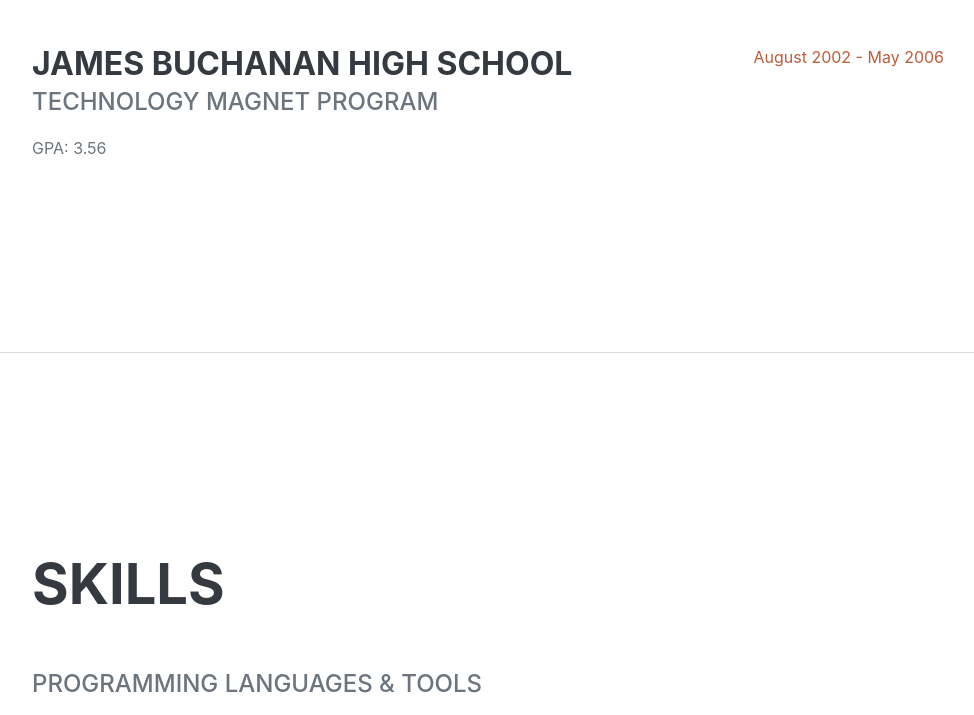
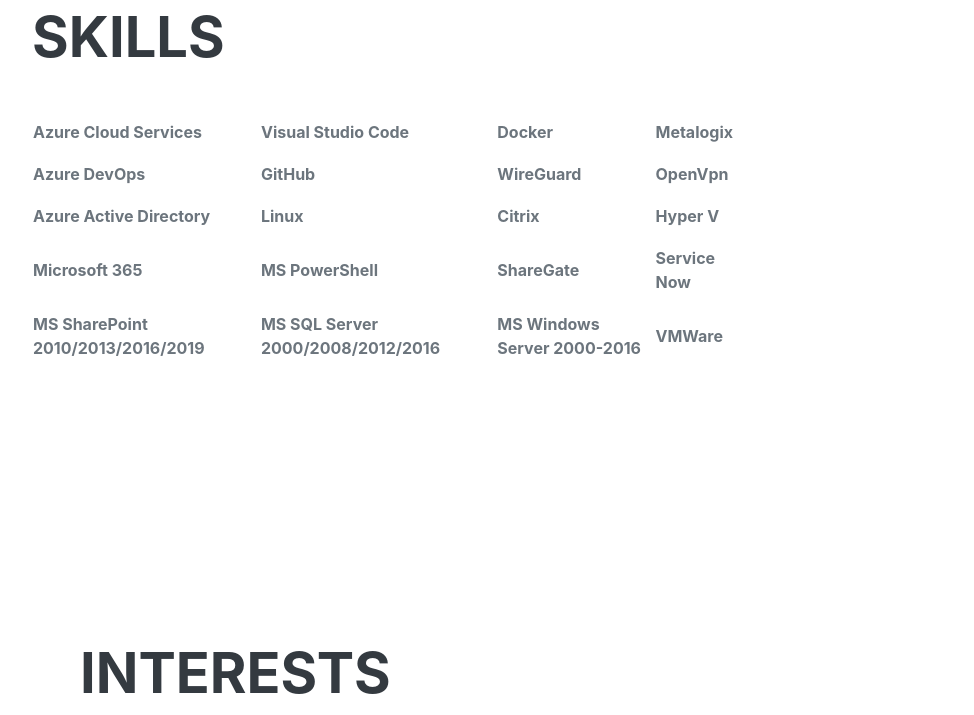
Before and after one commit to williambateau/williambateauWWW, a website: page dist/index.html in a window 1280 px wide. Shown: the part 2815-3530 px from the top of the page, without its empty margins (288-1262 px from the left). Drawn offline with nearby package versions, Linux system fonts and the light colour scheme; a web font is replaced by a local one.

Commit message:
Add Skills

```diff
--- a/dist/index.html
+++ b/dist/index.html
@@ -90,7 +90,7 @@
                         </div>
                         <div class="flex-shrink-0"><span class="text-primary">August 2015 - April 2021</span></div>
                     </div>
-                    <div class="d-flex flex-column flex-md-row justify-content-between mb-5">
+                    <!-- <div class="d-flex flex-column flex-md-row justify-content-between mb-5">
                         <div class="flex-grow-1">
                             <h3 class="mb-0">Junior Web Designer</h3>
                             <div class="subheading mb-3">Shout! Media Productions</div>
@@ -106,7 +106,7 @@
                         </div>
                         <div class="flex-shrink-0"><span class="text-primary">September 2008 - June 2010</span></div>
                     </div>
-                </div>
+                </div>-->
             </section>
             <hr class="m-0" />
             <!-- Education-->
@@ -137,7 +137,81 @@
             <section class="resume-section" id="skills">
                 <div class="resume-section-content">
                     <h2 class="mb-5">Skills</h2>
-                    <div class="subheading mb-3">Programming Languages & Tools</div>
+                    <table width="720" data-table="" data-tablelook="1184" aria-rowcount="5">
+                        <tbody>
+                        <tr aria-rowindex="1">
+                        <td data-celllook="4369">
+                        <p><strong>Azure Cloud Services&nbsp;</strong></p>
+                        </td>
+                        <td data-celllook="4369">
+                        <p><strong>Visual Studio Code  &nbsp;</strong></p>
+                        </td>
+                        <td data-celllook="4369">
+                        <p><strong>Docker  &nbsp;</strong></p>
+                        </td>
+                        <td data-celllook="4369">
+                        <p><strong>Metalogix  &nbsp;</strong></p>
+                        </td>
+                        </tr>
+                        <tr aria-rowindex="2">
+                        <td data-celllook="4369">
+                        <p><strong>Azure DevOps  &nbsp;</strong></p>
+                        </td>
+                        <td data-celllook="4369">
+                        <p><strong>GitHub  &nbsp;</strong></p>
+                        </td>
+                        <td data-celllook="4369">
+                        <p><strong>WireGuard &nbsp;</strong></p>
+                        </td>
+                        <td data-celllook="4369">
+                        <p><strong>OpenVpn &nbsp;</strong></p>
+                        </td>
+                        </tr>
+                        <tr aria-rowindex="3">
+                        <td data-celllook="4369">
+                        <p><strong>Azure Active Directory&nbsp;</strong></p>
+                        </td>
+                        <td data-celllook="4369">
+                        <p><strong>Linux  &nbsp;</strong></p>
+                        </td>
+                        <td data-celllook="4369">
+                        <p><strong>Citrix  &nbsp;</strong></p>
+                        </td>
+                        <td data-celllook="4369">
+                        <p><strong>Hyper V &nbsp;</strong></p>
+                        </td>
+                        </tr>
+                        <tr aria-rowindex="4">
+                        <td data-celllook="4369">
+                        <p><strong>Microsoft 365  &nbsp;</strong></p>
+                        </td>
+                        <td data-celllook="4369">
+                        <p><strong>MS PowerShell  &nbsp;</strong></p>
+                        </td>
+                        <td data-celllook="4369">
+                        <p><strong>ShareGate  &nbsp;</strong></p>
+                        </td>
+                        <td data-celllook="4369">
+                        <p><strong>Service Now   &nbsp;</strong></p>
+                        </td>
+                        </tr>
+                        <tr aria-rowindex="5">
+                        <td data-celllook="4369">
+                        <p><strong>MS SharePoint 2010/2013/2016/2019  &nbsp;</strong></p>
+                        </td>
+                        <td data-celllook="4369">
+                        <p><strong>MS SQL Server 2000/2008/2012/2016  &nbsp;</strong></p>
+                        </td>
+                        <td data-celllook="4369">
+                        <p><strong>MS Windows Server 2000-2016   &nbsp;</strong></p>
+                        </td>
+                        <td data-celllook="4369">
+                        <p><strong>VMWare &nbsp;</strong></p>
+                        </td>
+                        </tr>
+                        </tbody>
+                        </table>
+                   <!-- <div class="subheading mb-3">Programming Languages & Tools</div>
                     <ul class="list-inline dev-icons">
                         <li class="list-inline-item"><i class="fab fa-html5"></i></li>
                         <li class="list-inline-item"><i class="fab fa-css3-alt"></i></li>
@@ -173,7 +247,7 @@
                     </ul>
                 </div>
             </section>
-            <hr class="m-0" />
+            <hr class="m-0" /> -->
             <!-- Interests-->
             <section class="resume-section" id="interests">
                 <div class="resume-section-content">
```
